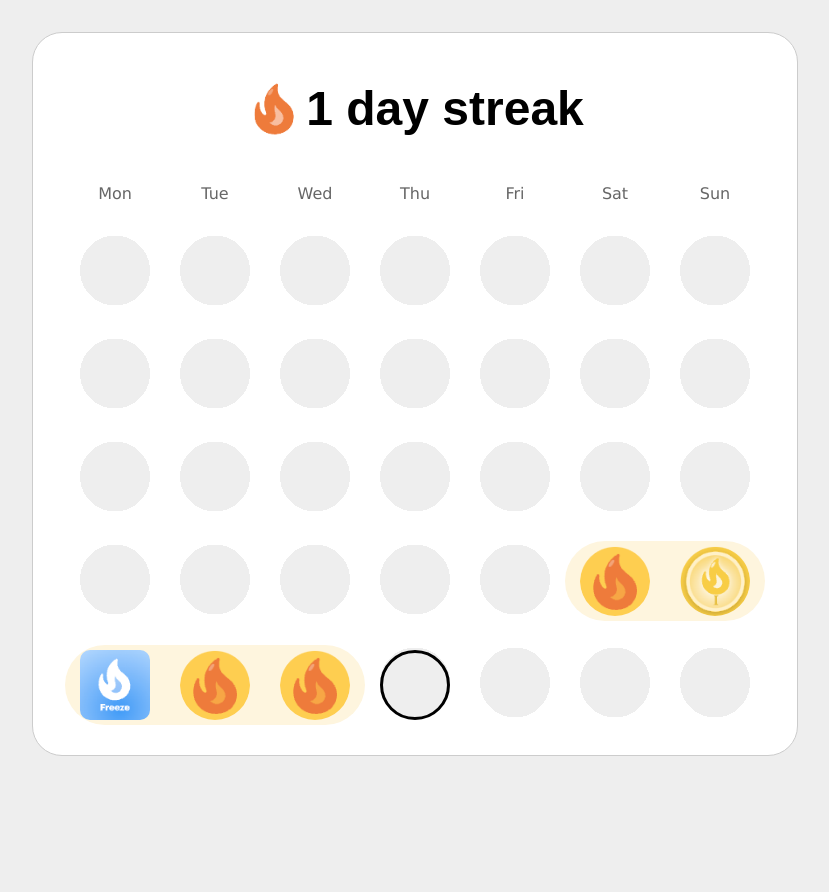
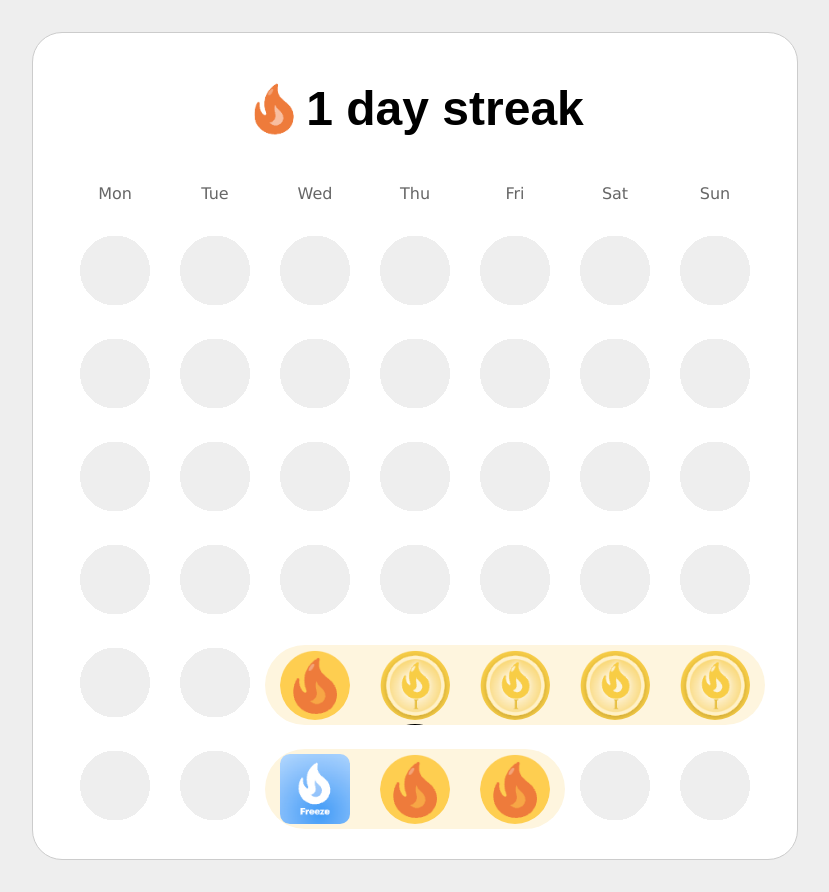
Before and after one commit to matt-newman/potential-fortnight, a React (Create React App) app: page / in a window 1280 px wide. Shown: the whole page, without its empty margins (225-1054 px from the left). Before the commit the page ends 800 px from the top, so only its background shows below. Built offline with nearby package versions, Linux system fonts and the light colour scheme.

Commit message:
making start of week variable, refactoring for less duplication and better readability

```diff
--- a/src/App.tsx
+++ b/src/App.tsx
@@ -1,46 +1,13 @@
 import './App.css';
 
-import { Calendar, CalendarData } from './components/calendar/calendar';
+import { Calendar } from './components/calendar/calendar';
+import { mockData } from './data';
 
 function App() {
-  const today = new Date();
-  const addDaysToDate = (date=new Date(), days=0) => {
-    const newDate = new Date();
-    newDate.setDate(date.getDate() + days);
-    return newDate;
-  }
-
-
-  const mockDataShape: CalendarData = {
-    streak_length: 1,
-    calendar: [
-      {
-        streak_type: 'hot',
-        date: addDaysToDate(today, -5).toISOString(),
-      },
-      {
-        streak_type: 'mid',
-        date: addDaysToDate(today, -4).toISOString(),
-      },
-      {
-        streak_type: 'freeze',
-        date: addDaysToDate(today, -3).toISOString(),
-      },
-      {
-        streak_type: 'hot',
-        date: addDaysToDate(today, -2).toISOString(),
-      },
-      {
-        streak_type: 'hot',
-        date: addDaysToDate(today, -1).toISOString(),
-      },
-    ],
-    images: [],
-  };
 
   return (
     <div className="App">
-      <Calendar data={mockDataShape} />
+      <Calendar data={mockData} />
     </div>
   );
 }
--- a/src/components/calendar/calendar.tsx
+++ b/src/components/calendar/calendar.tsx
@@ -1,7 +1,7 @@
 import './calendar.css';
 
 import { CalendarDay, Day } from './day';
-import { getMonthInfo } from "../../utils";
+import { getMonthInfo, getWeekDays } from "../../utils";
 
 /*
 The data structure you receive: You receive the following data in an object:
@@ -41,6 +41,7 @@ const emptyDay = {
 
 export function Calendar(props: CalendarProps) {
     const { streak_length: streak, calendar } = props.data;
+    const weekDays = getWeekDays();
 
     const createGrid = (days: Array<CalendarDay>): Array<CalendarDay> => {
         const firstDate = new Date(days[0].date);
@@ -53,7 +54,7 @@ export function Calendar(props: CalendarProps) {
         // splice days into grid
         grid.splice(insertAt, days.length, ...days);
 
-        // console.log({ insertAt, grid, first: firstDate.getDate(), month });
+        // console.log({ insertAt, grid, first: firstDate.getDate(), month, weekDays });
 
         return grid;
     }
@@ -66,7 +67,7 @@ export function Calendar(props: CalendarProps) {
     const grid = createGrid(calendar);
 
     const days = grid.map((day, index) => {
-        return <Day day={day} index={index} />;
+        return <Day key={index} day={day} index={index} />;
     })
 
     return (
@@ -74,13 +75,9 @@ export function Calendar(props: CalendarProps) {
             <h1 className='title'>{streak || 0} day streak</h1>
 
             <div className='header'>
-                <span className="headerDay">Mon</span>
-                <span className="headerDay">Tue</span>
-                <span className="headerDay">Wed</span>
-                <span className="headerDay">Thu</span>
-                <span className="headerDay">Fri</span>
-                <span className="headerDay">Sat</span>
-                <span className="headerDay">Sun</span>
+                {weekDays.map((day, index) => {
+                    return (<span key={index} className="headerDay">{day}</span>)
+                })}
             </div>
             <div className='days'>
                 {days}
--- /dev/null
+++ b/src/constants.ts
@@ -0,0 +1 @@
+export const START_OF_WEEK = 1;
--- /dev/null
+++ b/src/data.ts
@@ -0,0 +1,43 @@
+import { CalendarData } from "./components/calendar/calendar";
+import { addDaysToDate } from "./utils";
+
+const today = new Date();
+
+export const mockData: CalendarData = {
+    streak_length: 1,
+    calendar: [
+      {
+        streak_type: 'hot',
+        date: addDaysToDate(today, -29).toISOString(),
+      },
+      {
+        streak_type: 'mid',
+        date: addDaysToDate(today, -4).toISOString(),
+      },
+      {
+        streak_type: 'mid',
+        date: addDaysToDate(today, -4).toISOString(),
+      },
+      {
+        streak_type: 'mid',
+        date: addDaysToDate(today, -4).toISOString(),
+      },
+      {
+        streak_type: 'mid',
+        date: addDaysToDate(today, -4).toISOString(),
+      },
+      {
+        streak_type: 'freeze',
+        date: addDaysToDate(today, -3).toISOString(),
+      },
+      {
+        streak_type: 'hot',
+        date: addDaysToDate(today, -2).toISOString(),
+      },
+      {
+        streak_type: 'hot',
+        date: addDaysToDate(today, -1).toISOString(),
+      },
+    ],
+    images: [],
+  };
--- a/src/utils.ts
+++ b/src/utils.ts
@@ -1,9 +1,39 @@
-export const getMonthInfo = (month: number, year=new Date().getFullYear()) => {
+import { START_OF_WEEK } from "./constants";
+
+export const dayInWeekFromStart = (day: number) => {
+    const gapFromStartToSeven = 7 - START_OF_WEEK;
+    return (day + gapFromStartToSeven) % 7; // effectively resets the zero index of the week to be START_OF_WEEK
+}
+
+export const addDaysToDate = (date = new Date(), days = 0) => {
+    const newDate = new Date();
+    newDate.setDate(date.getDate() + days);
+    return newDate;
+}
+
+export const getWeekDays = (locale: string = 'en-GB'): string[] => {
+    const now = new Date();
+    const weekDays: string[] = [];
+    const options: Intl.DateTimeFormatOptions = {
+        weekday: "short",
+    };
+    const differenceToZeroIndex = dayInWeekFromStart(now.getDay()) * -1;
+    const startDay = addDaysToDate(now, differenceToZeroIndex);
+
+    let i=0;
+    for (; i<7; i++ ) {
+        weekDays.push( addDaysToDate(startDay, i).toLocaleDateString(locale, options) );
+    }
+
+    return weekDays;
+};
+
+export const getMonthInfo = (month: number, year = new Date().getFullYear()) => {
     const first = new Date(year, month, 1);
     const last = new Date(year, month + 1, 0);
     const daysInMonth = last.getDate();
     const firstDayOfMonth = first.getDay();
-    const shiftFromMondayToFirstDayOfMonth = ( firstDayOfMonth + 6 ) % 7; // effectively resets the zero index of the week to be 1, therefore monday
+    const shiftFromMondayToFirstDayOfMonth = dayInWeekFromStart(firstDayOfMonth);
 
     return {
         first,
```
